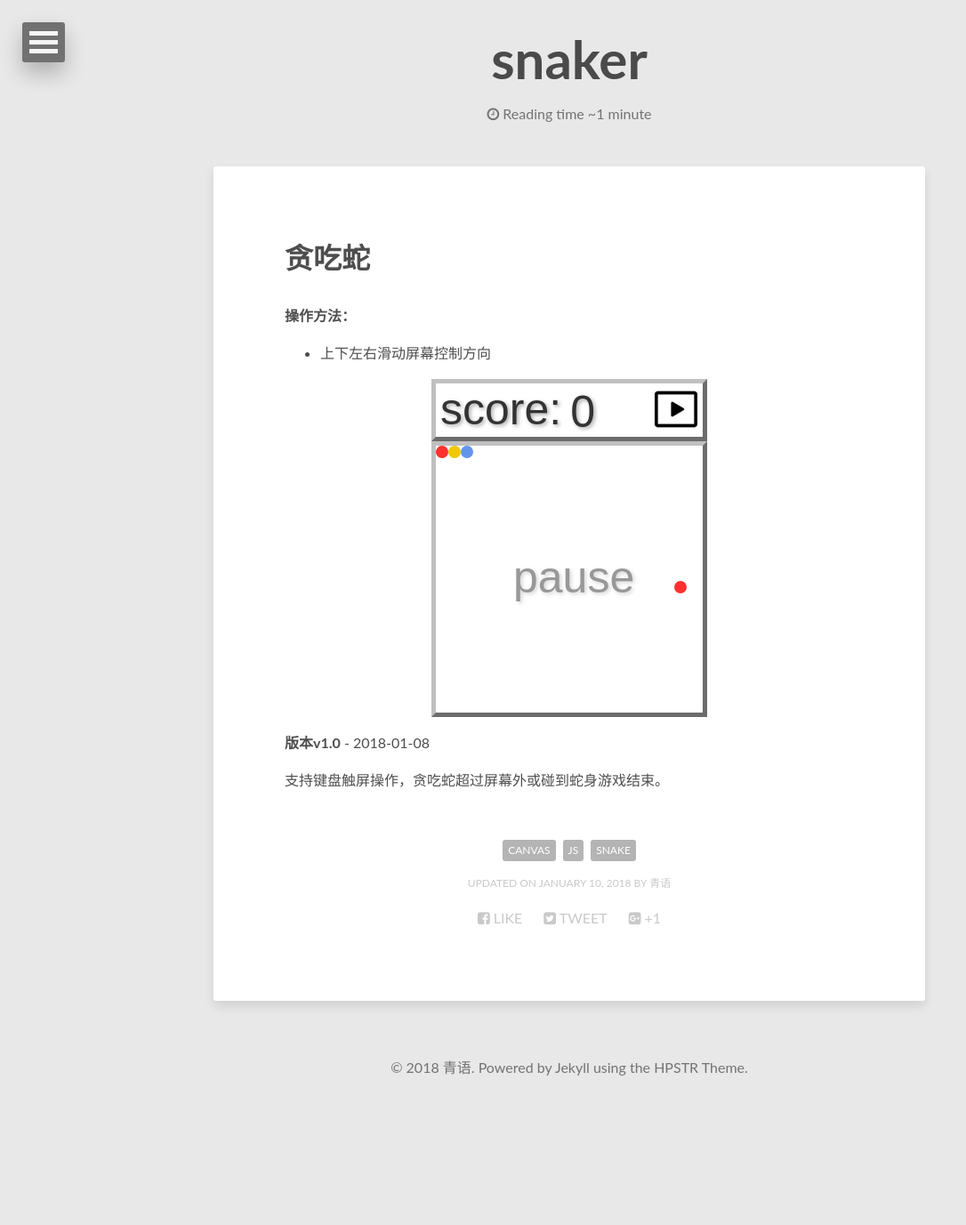
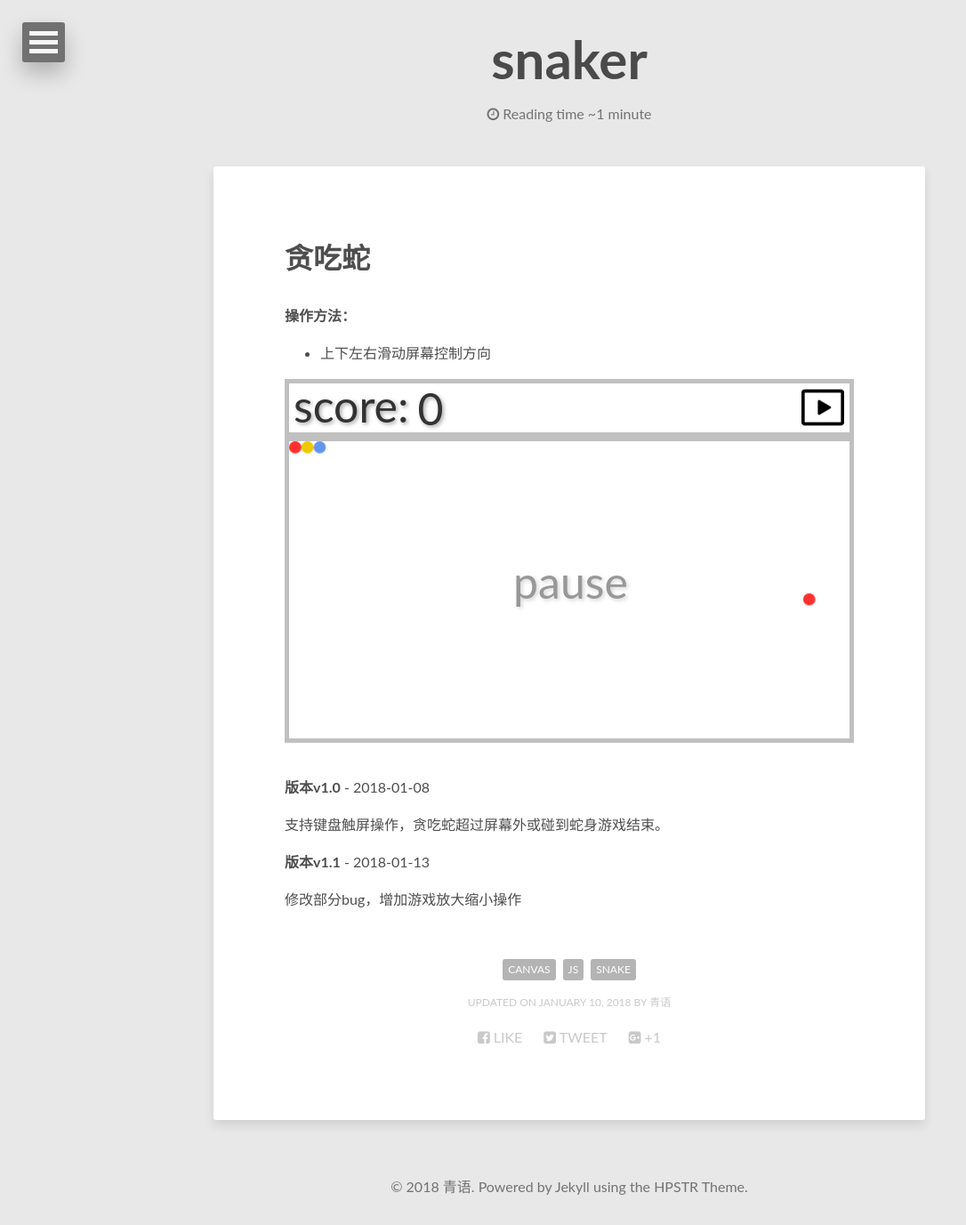
Before and after one commit to stormysky/stormysky.github.io, a Jekyll site: the page built from Demo/index.md, in a window 1280 px wide. Shown: the whole page at 89% size, without its empty margins (0-1086 px from the left). Built offline with Jekyll 4.4.1, drawn with Linux system fonts in a browser that asks for light colours; nearby versions of some CDN libraries; before the commit the page ends 1243 px from its top, so only the background shows below that.

Commit message:
snake 1.1
fix some problems

```diff
--- a/Demo/index.md
+++ b/Demo/index.md
@@ -18,18 +18,19 @@ image:
 
  - 上下左右滑动屏幕控制方向
 
-
-<div class="only">
-	<div class = "data">
-		<p>score:</p>
-		<p id = "scores">0</p>
-		<span id = "control" ></span>
-	</div>
-	<div class="container">
-		<div id = "controlText">pause</div>
-		<canvas id = "drawenv" width="300" height="300">
-			your broswer didn't surport canvas
-		</canvas>
+<div class = "main">
+	<div class="only">
+		<div class = "data">
+			<p>score:</p>
+			<p id = "scores">0</p>
+			<span id = "control" ></span>
+		</div>
+		<div id="container">
+			<div id = "controlText">pause</div>
+			<canvas id = "drawenv" style="width:100%;height:100%;">
+				your broswer didn't surport canvas
+			</canvas>
+		</div>
 	</div>
 </div>
 <script src="{{ site.url }}/assets/js/snake.js"></script>
@@ -38,3 +39,7 @@ image:
  **版本v1.0**    - 2018-01-08
 
 支持键盘触屏操作，贪吃蛇超过屏幕外或碰到蛇身游戏结束。
+
+ **版本v1.1**    - 2018-01-13
+
+修改部分bug，增加游戏放大缩小操作
--- a/_sass/_snake.scss
+++ b/_sass/_snake.scss
@@ -7,9 +7,13 @@ body{
 	padding: 0px;*/
 	/*background-color: gray;*/
 }
+.main{
+	max-width: 800px;
+	min-width: 280px;
+}
 .data{
-	width: 310px;
-	height: 70px;
+	width: 100%;
+	height: 65px;
 	margin: auto;
 }
 .data p{
@@ -19,12 +23,13 @@ body{
 }
 .only{
 	position: relative;
-	min-width: 300px;
-	min-height: 300px;
+	/*width: 300px;*/
+	width: 100%;
+	height: 430px;
 	margin: auto;
 }
 .only canvas,.data{
-	border: 5px outset silver;
+	border: 5px solid silver;
 }
 canvas{
 	margin: auto;
@@ -32,11 +37,11 @@ canvas{
 #scores{
 	margin: 3px 0px 0px 10px;
 }
-.container{
+#container{
 	position: relative;
 	margin: auto;
-	width: 310px;
-	height: 310px;
+	width: 100%;
+	height: 80%;
 }
 #controlText{
 	position: absolute;
@@ -49,13 +54,13 @@ canvas{
 }
 #control{
 	width: 54px;
-	height: 54px;
+	height: 100%;
 	float: right;
-	margin-top: 5px;
+	margin-top: 3px;
 }
 .data p, #controlText{
 	line-height: 50px;
-	font: 50px fantasy;
+	font-size: 50px;
 	color: #333333;
 	text-shadow: 2px 2px 4px #AAA;
 }
--- a/assets/js/snake.js
+++ b/assets/js/snake.js
@@ -6,7 +6,7 @@ var Snake = function(){
 	this.scores = document.getElementById("scores");
 	this.control = document.getElementById("control");
 	this.controlText =  document.getElementById("controlText");
-	// console.log(this.control);
+	this.container = document.getElementById("container");
 
 	//snake prop
 	this.radius = 7;
@@ -162,6 +162,8 @@ Snake.prototype = {
 	},
 
 	dataInit: function(){
+		this.canvas.width = this.container.offsetWidth;
+		this.canvas.height = this.container.offsetHeight;
 		this.startX = this.radius;
 		this.startY = this.radius;
 		this.snakeArray = [];
@@ -170,6 +172,8 @@ Snake.prototype = {
 		this.DefaultDirection = 1;
 		this.key = 0;//按键值
 		this.ActID = 0;
+		this.scores.innerHTML = 0;
+		this.controlText.style.opacity = 0.5;
 		this.control.style.background = "url('../images/start.png') no-repeat";
 	},
 
@@ -213,6 +217,15 @@ Snake.prototype = {
 			this.ActID = setInterval(function(){
 				this.Act(this.key)
 			}.bind(this),snake.speed);
+	},
+
+	resize: function(){
+		var OW = this.canvas.width;
+		this.canvas.width = this.container.offsetWidth;
+		this.canvas.height = this.container.offsetHeight;
+		this.candy.x = this.candy.x *  this.canvas.width / OW;
+		this.drawSnake();
+		this.drawCandy();
 	}
 };
 
@@ -256,17 +269,18 @@ snake.canvas.addEventListener(
 
 		if(r > snake.touchLength){
 			//left:3 up:2 right:1 down:0
+			//left:37 up:38 right:39 down:40
 			if(opposite > 0 && neighbor > 0){
-				snake.DefaultDirection = radius > 45 ? 0 : 1;
+				snake.key = radius > 45 ? 40 : 39;
 			}
 			if(opposite < 0 && neighbor < 0){
-				snake.DefaultDirection = radius > 45 ? 2 : 3;
+				snake.key = radius > 45 ? 38 : 37;
 			}
 			if(opposite > 0 && neighbor < 0){
-				snake.DefaultDirection = radius > 45 ? 0 : 3;
+				snake.key = radius > 45 ? 40 : 37;
 			}
 			if(opposite < 0 && neighbor > 0){
-				snake.DefaultDirection = radius > 45 ? 2 : 1;
+				snake.key = radius > 45 ? 38 : 39;
 			}
 		}
 		else{
@@ -279,7 +293,6 @@ snake.control.addEventListener(
 	"mousedown",
 	function(event){
 		console.log("down");
-		var tips = snake.controlText.innerHTML;
 		if(snake.controlText.style.opacity != "0"){
 			snake.control.style.background = "url('../images/starton.png') no-repeat";
 			snake.controlText.style.opacity = "0";
@@ -309,6 +322,14 @@ snake.control.addEventListener(
 	}
 );
 
+window.addEventListener(
+	"resize",
+	function(event){
+		snake.resize();
+	}
+)
+
+
 snake.dataInit();
 snake.snakeInit();
 snake.createCandy();
```
